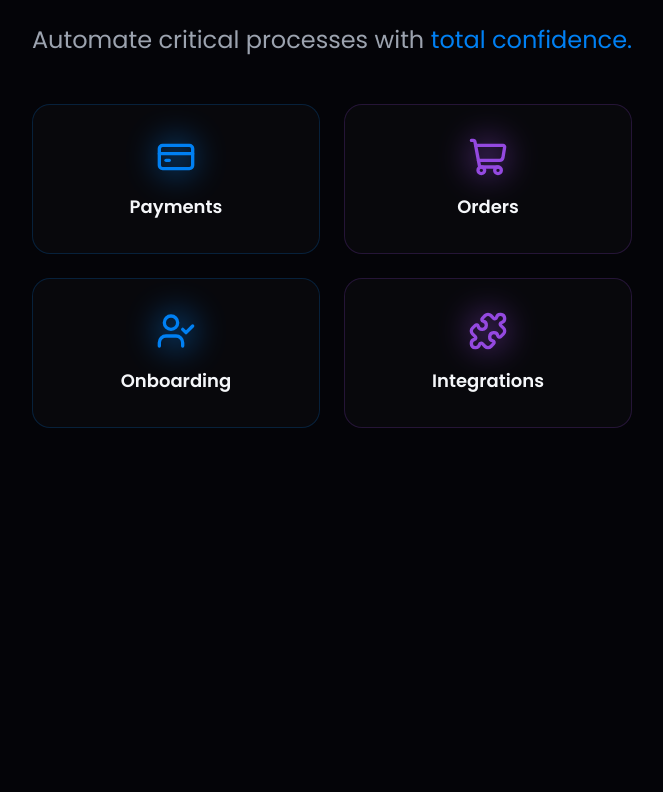
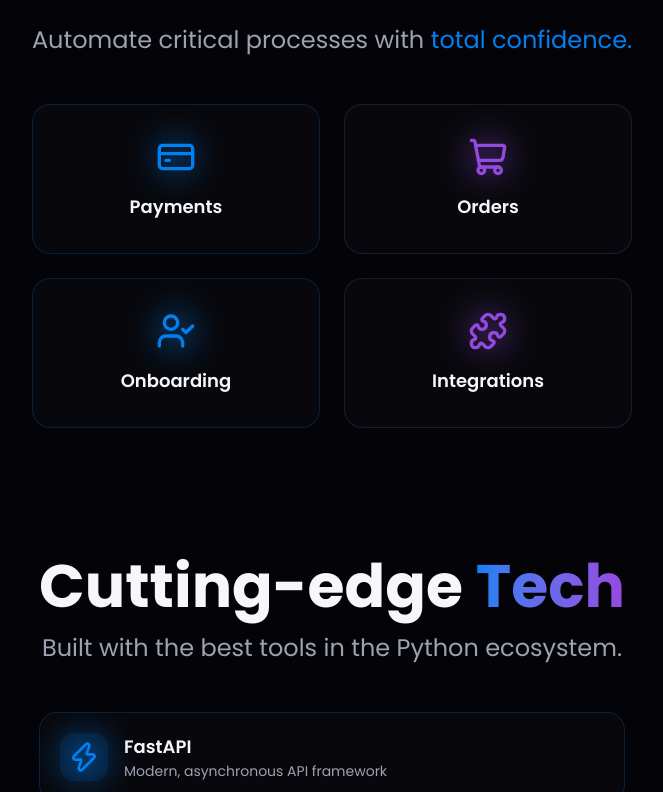
Before and after one commit to ezequielranieri/flowcore-web, a Next.js app: page / in a window 1280 px wide. Shown: the part 2008-2800 px from the top of the page, without its empty margins (308-971 px from the left). Before the commit the page ends 2500 px from the top, so only its background shows below. Built offline with nearby package versions, Linux system fonts and the light colour scheme.

Commit message:
feat: add cutting-edge tech section with tool list

```diff
--- a/src/app/page.tsx
+++ b/src/app/page.tsx
@@ -6,6 +6,7 @@ import Image from "next/image";
 import ProblemSection from "@/components/sections/ProblemSection";
 import SolutionSection from "@/components/sections/SolutionSection";
 import UseCasesSection from "@/components/sections/UseCasesSection";
+import TechSection from "@/components/sections/TechSection";
 
 export default function Home() {
   return (
@@ -76,6 +77,7 @@ export default function Home() {
     <ProblemSection />
     <SolutionSection />
     <UseCasesSection />
+    <TechSection />
     </>
   );
 }
--- /dev/null
+++ b/src/components/sections/TechSection.tsx
@@ -0,0 +1,69 @@
+"use client";
+
+import { motion } from "framer-motion";
+import { Zap, RefreshCw, Database, Activity } from "lucide-react";
+
+const techs = [
+  { icon: Zap, color: "#0080F3", name: "FastAPI", desc: "Modern, asynchronous API framework" },
+  { icon: RefreshCw, color: "#3D8AC7", name: "Celery", desc: "Distributed task queue for background jobs" },
+  { icon: Database, color: "#6E5CCB", name: "PostgreSQL", desc: "Reliable relational persistence" },
+  { icon: Activity, color: "#9449E0", name: "OpenTelemetry", desc: "End-to-end distributed tracing" },
+];
+
+export default function TechSection() {
+  return (
+    <section className="py-16 flex flex-col items-center justify-center max-w-2xl mx-auto px-4 text-center">
+      {/* 1. Title */}
+      <motion.h2
+        initial={{ opacity: 0, y: 20 }}
+        whileInView={{ opacity: 1, y: 0 }}
+        viewport={{ once: true }}
+        transition={{ duration: 0.6 }}
+        className="text-4xl md:text-6xl font-bold"
+      >
+        <span className="text-foreground">Cutting-edge </span>
+        <span className="bg-gradient-to-r from-brand-cyan to-brand-purple bg-clip-text text-transparent">
+          Tech
+        </span>
+      </motion.h2>
+
+      {/* 2. Subtitle */}
+      <motion.p
+        initial={{ opacity: 0 }}
+        whileInView={{ opacity: 1 }}
+        viewport={{ once: true }}
+        transition={{ duration: 0.6, delay: 0.2 }}
+        className="text-xl md:text-2xl text-muted-foreground mt-4 mb-4"
+      >
+        Built with the best tools in the Python ecosystem.
+      </motion.p>
+
+      {/* 3. Tech List */}
+      <div className="w-full mt-8 space-y-4">
+        {techs.map((tech, index) => (
+          <motion.div
+            key={index}
+            className="flex items-center gap-4 rounded-2xl border p-5 bg-card/50"
+            style={{ borderColor: `${tech.color}33` }}
+            initial={{ opacity: 0, x: -20 }}
+            whileInView={{ opacity: 1, x: 0 }}
+            viewport={{ once: true }}
+            transition={{ duration: 0.4, delay: index * 0.1 }}
+          >
+            {/* Icon container */}
+            <div className="relative w-12 h-12 flex items-center justify-center rounded-xl" style={{ backgroundColor: `${tech.color}1a` }}>
+              <div className="absolute inset-0 rounded-xl blur-lg opacity-40" style={{ backgroundColor: tech.color }} />
+              <tech.icon className="relative w-8 h-8" style={{ color: tech.color }} />
+            </div>
+
+            {/* Text block */}
+            <div className="flex-1 text-left">
+              <h3 className="text-lg font-semibold text-foreground">{tech.name}</h3>
+              <p className="text-sm text-muted-foreground">{tech.desc}</p>
+            </div>
+          </motion.div>
+        ))}
+      </div>
+    </section>
+  );
+}
```
